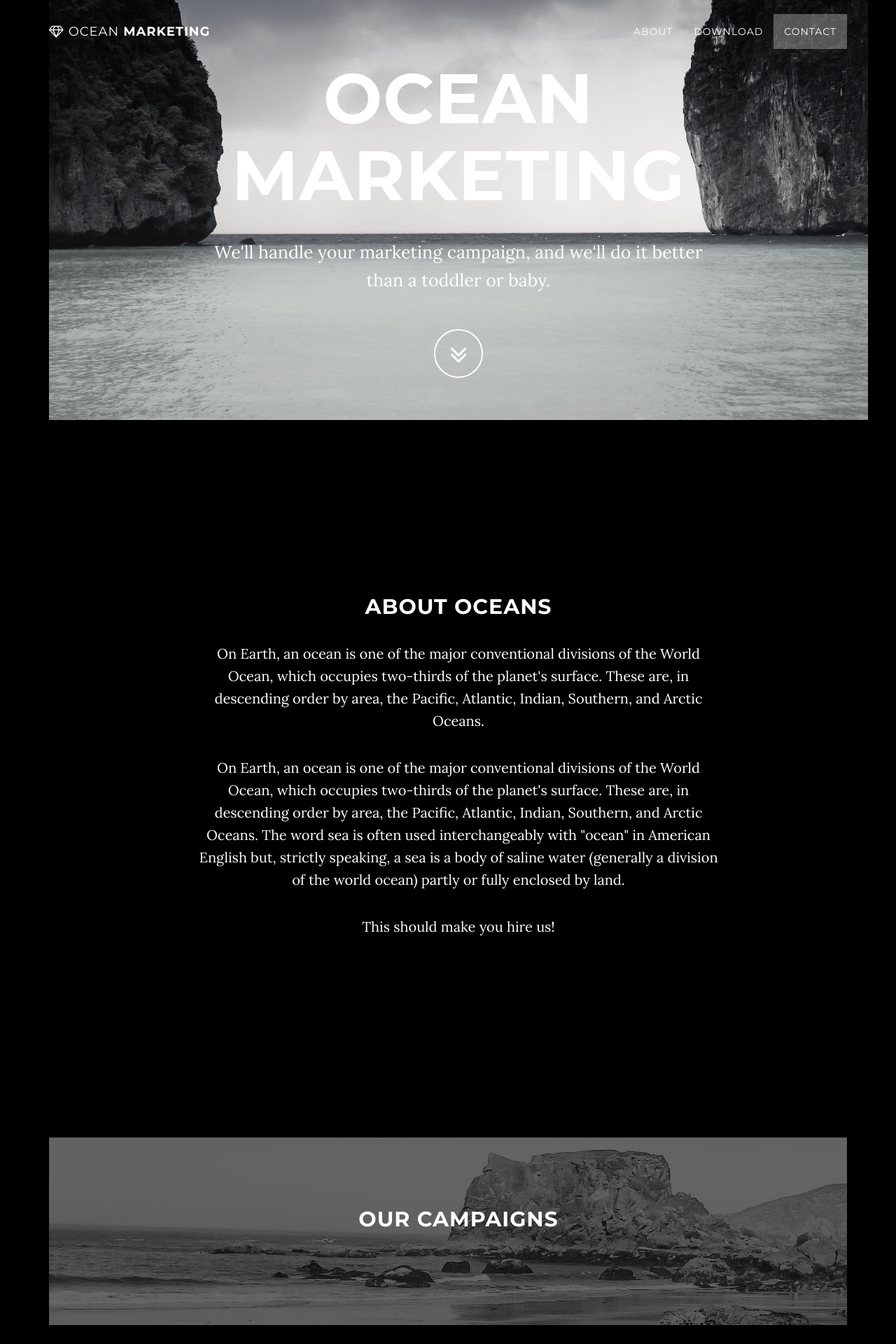
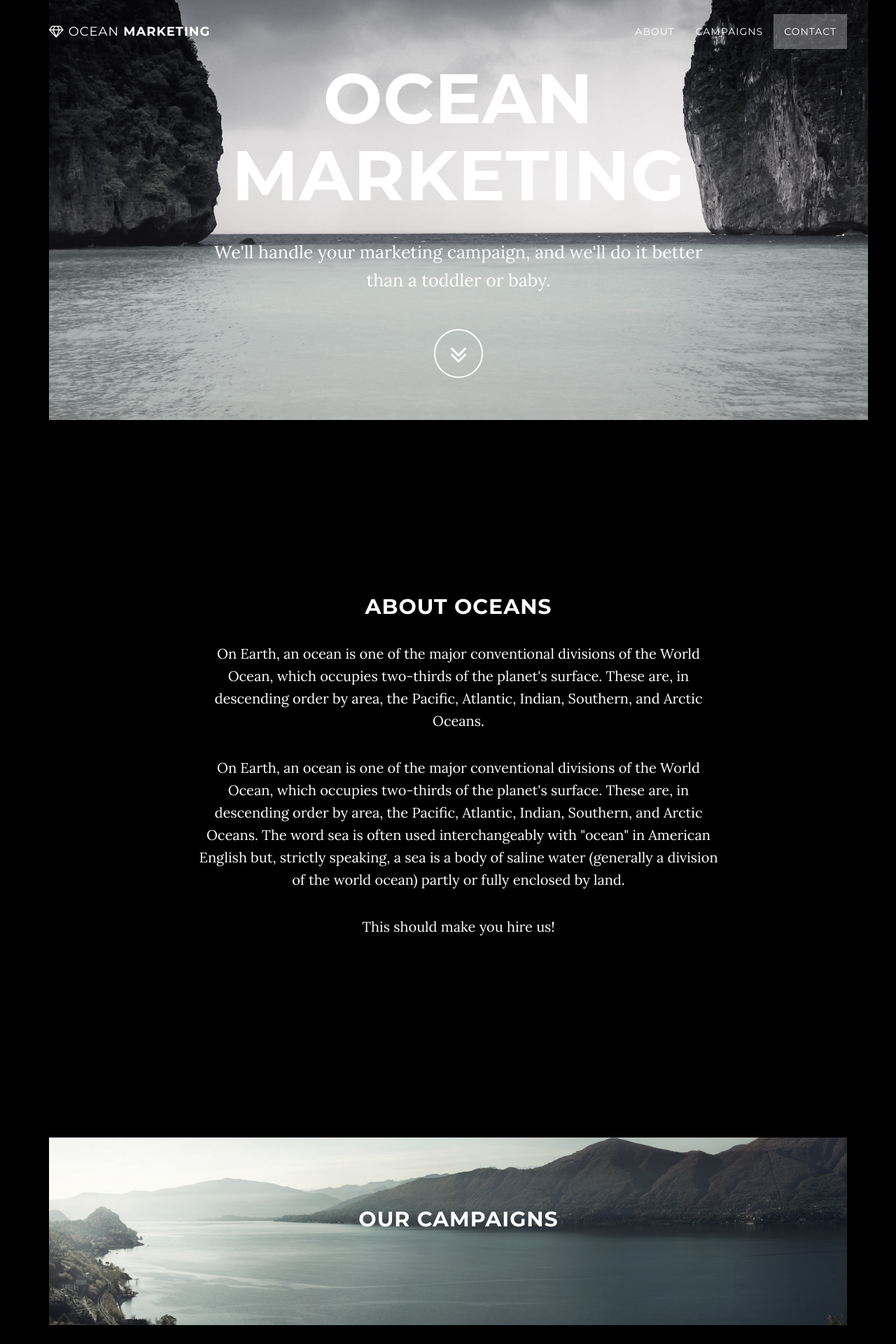
Before and after one commit to yourbuddyconner/cs399-agency, a Django app: template app/templates/home.html in a window 1280 px wide. Shown: the top 1920 px of the page at 70% size. Run offline with Django 3.2, Linux system fonts and the light colour scheme; the template is opened without the code that fills it, so the values that code supplies are empty; parts of the project's set-up code (start-up, migrations or seed data) failed here and were passed over; some libraries are stand-ins or nearby versions.

Commit message:
cleaned up some code and added a new div background for the campaigns/form

```diff
--- a/app/models.py
+++ b/app/models.py
@@ -39,6 +39,8 @@ class InterestedUser(models.Model):
     phone_number = models.CharField(validators=[phone_regex], max_length=20)  # validators should be a list
     # E-Mail Address
     email = models.EmailField(max_length=254)
+    def __unicode__(self):
+        return self.name
 
 
 # example form model
--- a/app/templates/base.html
+++ b/app/templates/base.html
@@ -49,7 +49,7 @@
 						<a class="page-scroll" href="#about">About</a>
 					</li>
 					<li>
-						<a class="page-scroll" href="#download">Download</a>
+						<a class="page-scroll" href="#campaigns">Campaigns</a>
 					</li>
 					<li>
 						<a class="page-scroll" href="#contact">Contact</a>
--- a/app/templates/home.html
+++ b/app/templates/home.html
@@ -33,7 +33,7 @@
 	</section>
 
 	<!-- Download Section -->
-	<section id="download" class="content-section text-center">
+	<section id="campaign" class="content-section text-center">
 		<div class="download-section">
 			<div class="container">
 				<div class="col-lg-8 col-lg-offset-2">
@@ -65,14 +65,14 @@
 			<div class="col-lg-8 col-lg-offset-2">
 				<h2>Contact Ocean Marketing</h2>
 				<p>Feel free to throw us a message in a bottle! Or, if you don't feel that's very efficient, you can also send us an email, but that's not as cool.</p>
-				<p><a href="mailto:feedback@startbootstrap.com">feedback@oceanmarketing.com</a>
+				<p><a href="mailto:feedback@oceanmarketing.com">feedback@oceanmarketing.com</a>
 				</p>
 				<ul class="list-inline banner-social-buttons">
 					<li>
 						<a href="https://twitter.com/#" class="btn btn-default btn-lg"><i class="fa fa-twitter fa-fw"></i> <span class="network-name">Twitter</span></a>
 					</li>
 					<li>
-						<a href="https://github.com/#" class="btn btn-default btn-lg"><i class="fa fa-github fa-fw"></i> <span class="network-name">Github</span></a>
+						<a href="https://github.com/yourbuddyconner/cs399-agency" class="btn btn-default btn-lg"><i class="fa fa-github fa-fw"></i> <span class="network-name">Github</span></a>
 					</li>
 					<li>
 						<a href="https://plus.google.com/#" class="btn btn-default btn-lg"><i class="fa fa-google-plus fa-fw"></i> <span class="network-name">Google+</span></a>
```
Also changed, not shown: app/static/images/downloads-bg.jpg.
